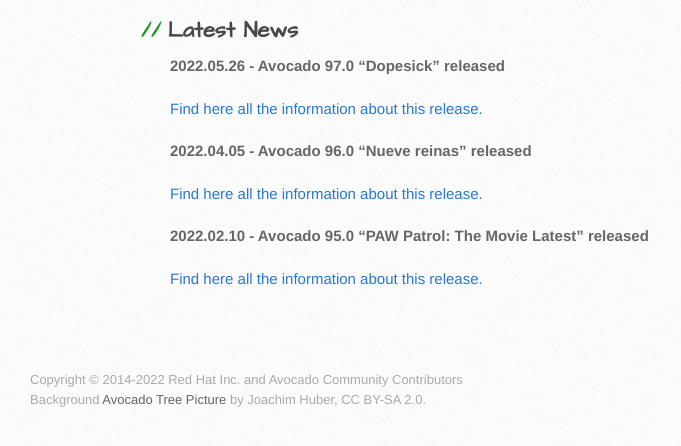
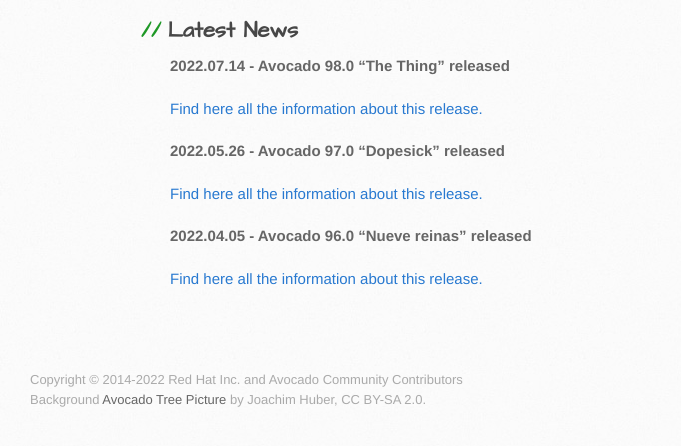
Before and after one commit to avocado-framework/avocado-framework.github.io, a Jekyll site: the page built from index.md, in a window 1280 px wide, cut to the strip 669-1128 px from the top of the page. Shown: the top 446 px of the strip, without its empty margins (0-681 px from the left). Built offline with Jekyll 4.4.1, drawn with Linux system fonts in a browser that asks for light colours; our own code applies the rules of GitHub Pages for plain Markdown files.

Commit message:
Add release 98.0 and "recycle" news on older release
Signed-off-by: Cleber Rosa <crosa@redhat.com>

```diff
--- a/index.md
+++ b/index.md
@@ -17,6 +17,10 @@
 
 ## Latest News
 
+**2022.07.14 - Avocado 98.0 "The Thing" released**
+
+[Find here all the information about this release.](https://avocado-framework.readthedocs.io/en/latest/releases/98_0.html)
+
 **2022.05.26 - Avocado 97.0 "Dopesick" released**
 
 [Find here all the information about this release.](https://avocado-framework.readthedocs.io/en/latest/releases/97_0.html)
@@ -24,7 +28,3 @@
 **2022.04.05 - Avocado 96.0 "Nueve reinas" released**
 
 [Find here all the information about this release.](https://avocado-framework.readthedocs.io/en/latest/releases/96_0.html)
-
-**2022.02.10 - Avocado 95.0 "PAW Patrol: The Movie Latest" released**
-
-[Find here all the information about this release.](https://avocado-framework.readthedocs.io/en/latest/releases/95_0.html)
```
